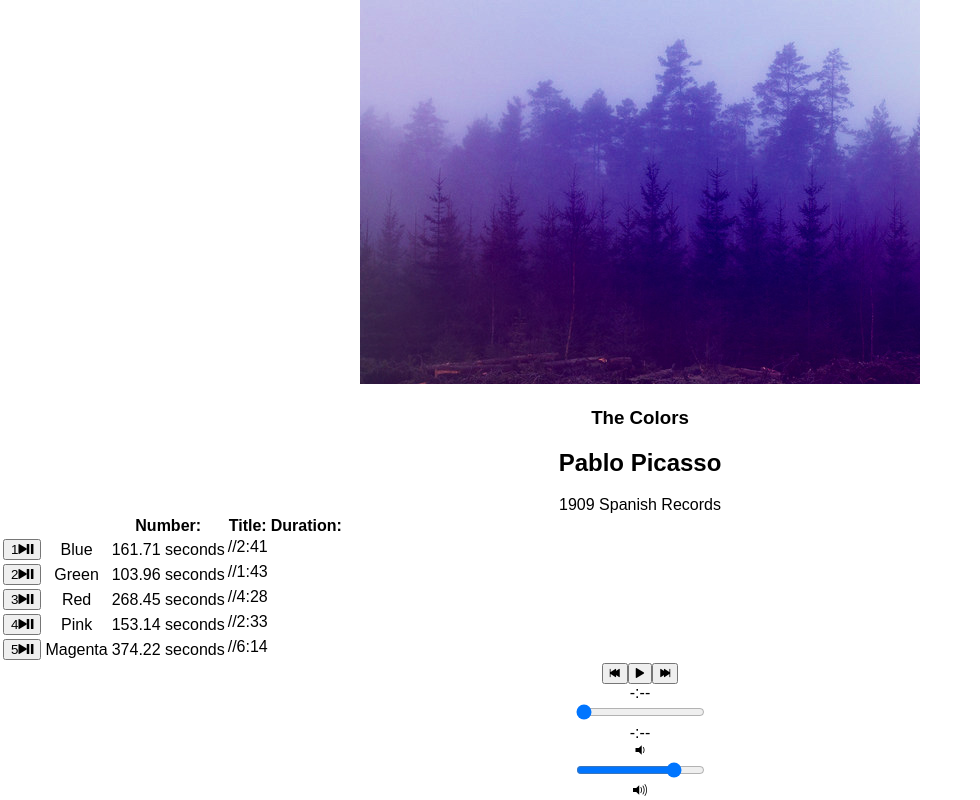
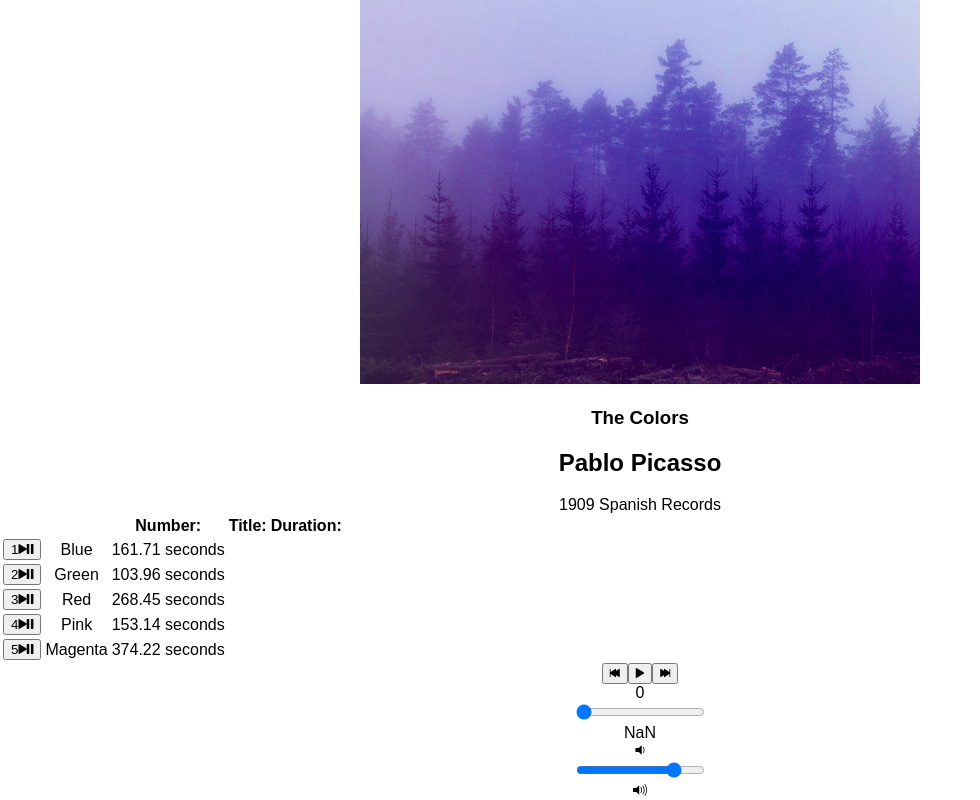
Before and after one commit to CodyMRamirez/bloc-jams-react, a React (Create React App) app: page /album/the-colors in a window 1280 px wide. Shown: the part 274-1074 px from the top of the page, without its empty margins (0-980 px from the left). Built offline with nearby package versions, Linux system fonts and the light colour scheme.

Commit message:
Checkpoint 9 BJR Player Range Inputs: Complete

```diff
--- a/src/components/Album.js
+++ b/src/components/Album.js
@@ -13,11 +13,32 @@
     this.state = {
       album: album,
       currentSong: album.songs[0],
-      isPlaying: false
+      currentTime: 0,
+      duration: album.songs[0].duration,
+      isPlaying: false,
     };
 
     this.audioElement = document.createElement('audio');
     this.audioElement.src = album.songs[0].audioSrc;
+  }
+
+  componentDidMount() {
+    this.eventListeners = {
+      timeupdate: e => {
+        this.setState({ currentTime: this.audioElement.currentTime });
+      },
+      durationchange: e => {
+        this.setState({ duration: this.audioElement.duration });
+      }
+    };
+    this.audioElement.addEventListener('timeupdate', this.eventListeners.timeupdate);
+    this.audioElement.addEventListener('durationchange', this.eventListeners.duration);
+  }
+
+  componentWillUnmount() {
+    this.audioElement.src = null;
+    this.audioElement.removeEventListener('timeupdate', this.eventListeners.timeupdate);
+    this.audioElement.removeEventListener('durationchange', this.eventListeners.duration);
   }
 
   play() {
@@ -61,6 +82,12 @@
     this.play(newSong);
   }
 
+  handleTimeChange(e) {
+    const newTime = this.audioElement.duration * e.target.value;
+    this.audioElement.currentTime = newTime;
+    this.setState({ currentTime: newTime });
+  }
+
   render() {
     return (
       <section className="album">
@@ -98,7 +125,6 @@
                 </td>
                 <td className="song-title">{song.title}</td>
                 <td className="song-duration">{song.duration} seconds</td>
-                //{Math.floor(song.duration / 60)}:{parseInt(song.duration - (60 * Math.floor(song.duration / 60)))}
               </tr>
               )
             }
@@ -108,9 +134,12 @@
         <PlayerBar
           isPlaying={this.state.isPlaying}
           currentSong={this.state.currentSong}
+          currentTime={this.audioElement.currentTime}
+          duration={this.audioElement.duration}
           handleSongClick={() => this.handleSongClick(this.state.currentSong)}
           handlePrevClick={() => this.handlePrevClick()}
           handleNextClick={() => this.handleNextClick()}
+          handleTimeChange={(e) => this.handleTimeChange(e)}
         />
       </section>
     );
--- a/src/components/PlayerBar.js
+++ b/src/components/PlayerBar.js
@@ -16,9 +16,17 @@
           </button>
         </section>
         <section id="time-control">
-          <div className="current-time">-:--</div>
-          <input type="range" className="seek-bar" value="0" />
-          <div className="total-time">-:--</div>
+          <div className="current-time">{this.props.currentTime}</div>
+          <input
+            type="range"
+            className="seek-bar"
+            value={(this.props.currentTime / this.props.duration) || 0}
+            max="1"
+            min="0"
+            step="0.01"
+            onChange={this.props.handleTimeChange}
+          />
+          <div className="total-time">{this.props.duration}</div>
         </section>
         <section id="volume-control">
           <div className="icon ion-volume-low"></div>
```
